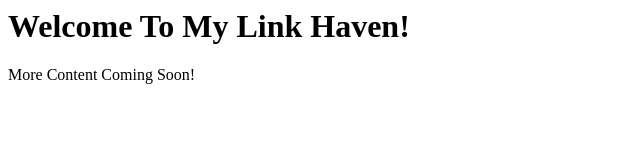
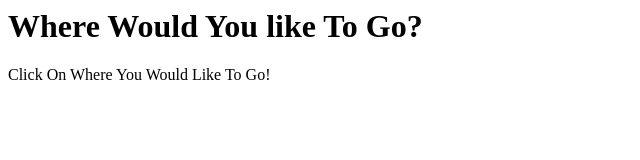
Before and after one commit to GamingBoyZ379/URL, a plain HTML site: page index.html in a window 1280 px wide. Shown: the whole page, without its empty margins (0-640 px from the left). Drawn offline with Linux system fonts and the light colour scheme.

Commit message:
Update index.html

```diff
--- a/index.html
+++ b/index.html
@@ -10,8 +10,9 @@
  </head>
 <body>
 
-<h1>Welcome To My Link Haven!</h1>
- <p>More Content Coming Soon!</p>
+<h1>Where Would You like To Go?</h1>
+ <p>Click On Where You Would Like To Go!</p>
+  <p></p>
 
  </body>
 </html>
```
